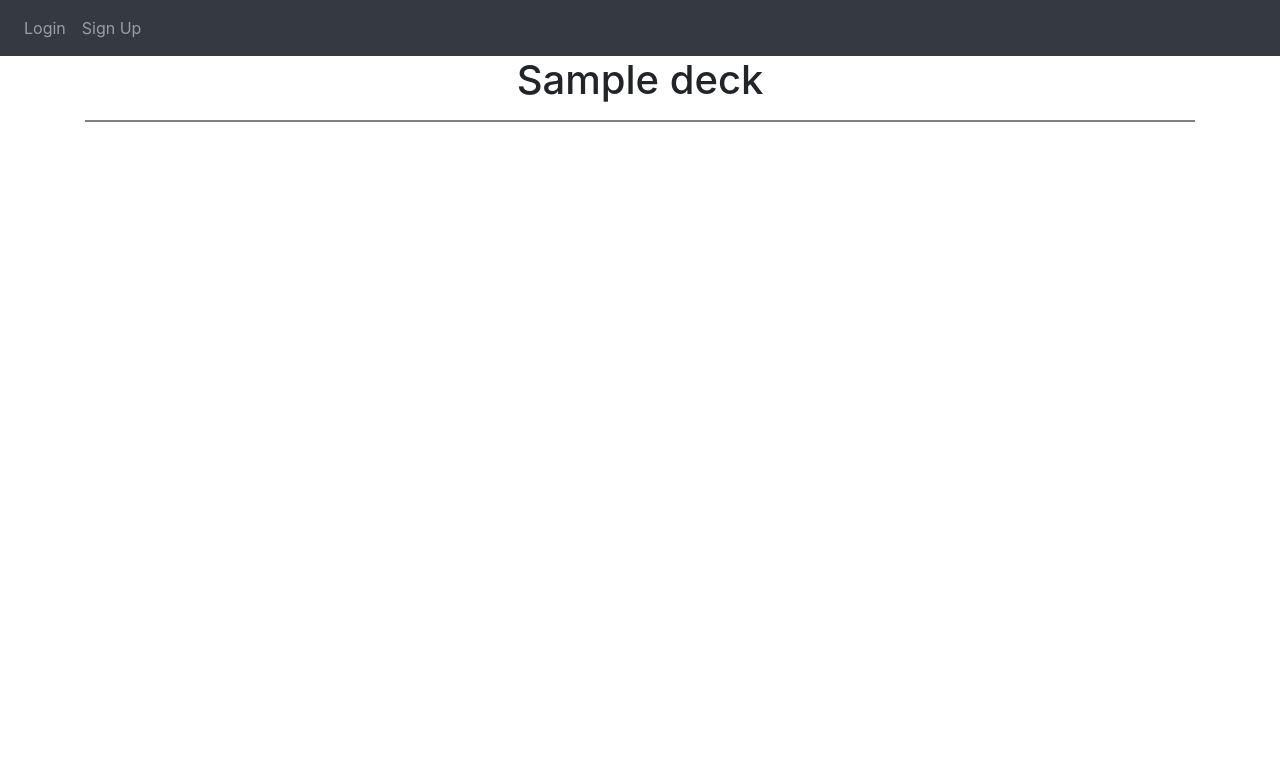
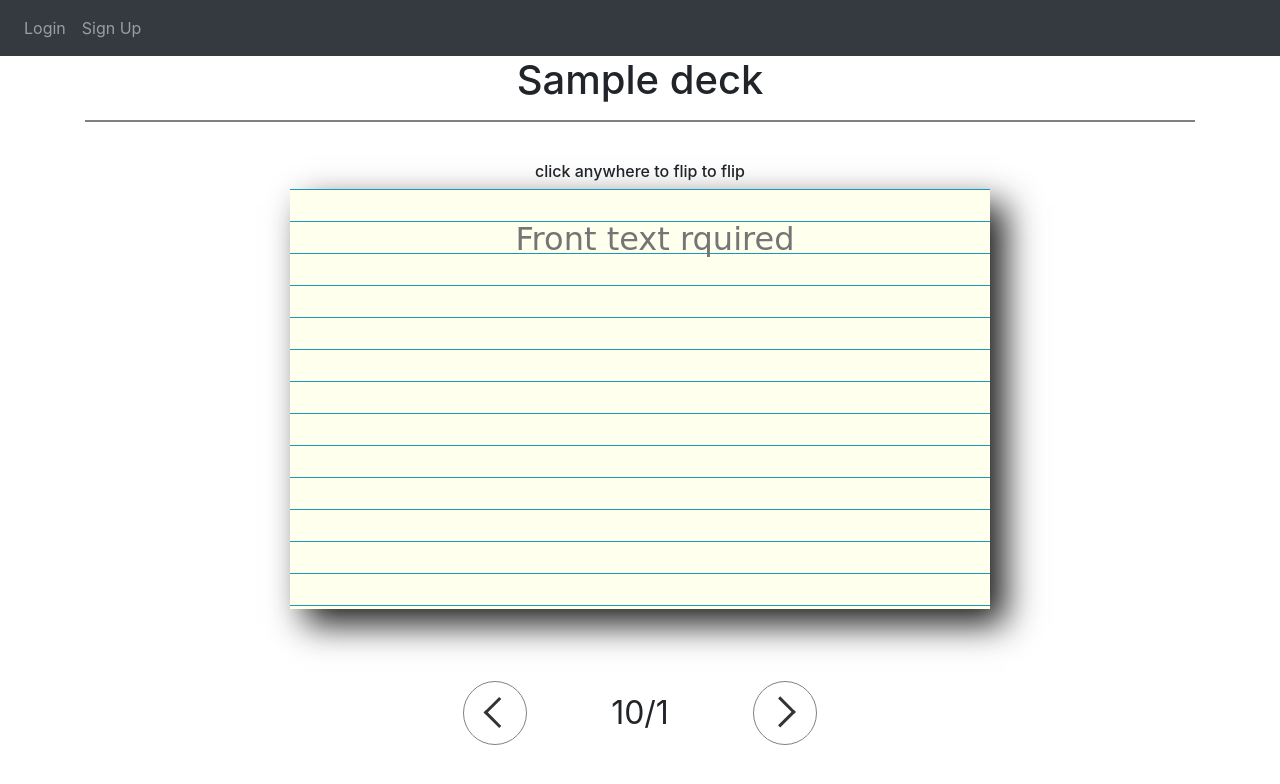
Before and after one commit to Kaje68/website, a Python web app: template templates/study_deck.html in a window 1280 px wide. Shown: the top 784 px of the page. Run offline with Jinja, Linux system fonts and the light colour scheme; the template is opened without the code that fills it: most values are stand-ins (such as "Sample title", 1, 10 or a date in 2020); some libraries are stand-ins or nearby versions.

Commit message:
Update 4
Can now flip through deck

```diff
--- a/static/styles/styles.css
+++ b/static/styles/styles.css
@@ -26,18 +26,19 @@ own by taking this "paper style" and shrinking it with no holes to make it look
 }
 
 .flashcard {
-    width: 500px;
-    height: 300px;
+    width: 700px;
+    height: 420px;
     background-color: #ffffee;
     --lines: #1d97b8;
     background-image: linear-gradient(var(--lines) 0.05em, transparent 0.05em);
     background-size: 100% 2em;
     position: relative;
     /* border: 1px solid gray; */
-    transition: transform 1s;
+    transition: transform .5s;
     transform-style: preserve-3d;
     transform-origin: center center;
     /* why does resize only work on textarea? Would be nice for user to be able to resize*/
+    display: flex;
 }
 
 .flashcard textarea{
@@ -55,6 +56,7 @@ own by taking this "paper style" and shrinking it with no holes to make it look
     margin: 0;
     resize: none;
     outline: none;
+    text-align: center;
     /*backface-visibility: hidden;  /* I guess not needed since tied to .flashcard */
     /* border: 10px solid gray; */
 
@@ -75,7 +77,7 @@ own by taking this "paper style" and shrinking it with no holes to make it look
     text-align: center;
     font-family: cursive;
     font-size: 2rem;
-    box-shadow: 45px 45px 33px rgba(27, 27, 27, 1);
+    box-shadow: 15px 15px 33px rgba(27, 27, 27, 1);
 
   }
 
@@ -94,6 +96,93 @@ own by taking this "paper style" and shrinking it with no holes to make it look
     bottom:.5rem;
     right:.5rem;
   }
+
+  /* .circle {
+    height: 70px;
+    width: 70px;
+     background-color: rgb(18, 165, 214);
+    border-radius: 50%;
+    display: inline-block;
+    box-shadow: 15px 30px 33px rgba(27, 27, 27, 1);
+
+  }
+
+
+  .arrow {
+    border: solid black;
+    border-width: 0 12px 12px 0;
+    display: inline-block;
+    padding: 24px;
+
+  }
+  .a_left {
+    transform: rotate(135deg);
+    -webkit-transform: rotate(135deg);
+    margin-right: 175px;
+
+  }
+
+  .a_right {
+    transform: rotate(-45deg);
+    -webkit-transform: rotate(-45deg);
+    margin-left: 175px;
+
+  } */
+
+/* used for span during study_deck that shows pos/tot for deck  */
+.deck_position{
+
+  font-size: 2rem;
+}
+
+/* stolen from https://codepen.io/pdt/pen/oNXdzEB */
+  .circle_container{
+    display: inline-block;
+    width: 4em;
+    height: 4em;
+    border: 0.1em solid gray;
+    border-radius: 50%;
+    /* margin-left: 3em; */
+
+  }
+
+  .circle_container.c_right {
+    margin-left: 5em;
+  }
+
+  .c_right:after {
+    content: '';
+    display: inline-block;
+    margin-top: 1.2em;
+    margin-left: -0.6em;
+    width: 1.4em;
+    height: 1.4em;
+    border-top: 0.2em solid #333;
+    border-right: 0.2em solid #333;
+    /* -moz-transform: rotate(45deg);
+    -webkit-transform: rotate(45deg);*/
+    transform: rotate(45deg);
+  }
+
+  .circle_container.c_left {
+    margin-right: 5em;
+  }
+
+  .c_left:after {
+    content: '';
+    display: inline-block;
+    margin-top: 1.2em;
+    margin-left: 0.6em;
+    width: 1.4em;
+    height: 1.4em;
+    border-top: 0.2em solid #333;
+    border-right: 0.2em solid #333;
+    /* -moz-transform: rotate(45deg);
+    -webkit-transform: rotate(45deg);*/
+    transform: rotate(-135deg);
+  }
+
+
 
 
 
@@ -273,6 +362,26 @@ button.deckheader_button{
 }
 
 
+
+
+
+
+
+
+
+
+
+
+
+
+
+
+
+
+
+
+
+
  #f_title_textarea{
   grid-area: header;
   width: auto;
--- a/templates/managesingledeck.html
+++ b/templates/managesingledeck.html
@@ -3,6 +3,7 @@
 <div id="deckheader">
     <h1 class="deckheader_title">{{deck.title}} </h1>
     <button class="deckheader_button"  onClick="deleteDeck('{{ deck.title }}')">Delete</button>
+    <button class="deckheader_button"  onclick="location.href='/make_public/{{deck.title}}' ">Make public</button>
 
 </div>
 
--- a/templates/study_deck.html
+++ b/templates/study_deck.html
@@ -8,19 +8,36 @@
 <hr style="height:2px;border-width:0;color:gray;background-color:gray">
 
   <br>
-    {% for flashcard in deck.flashcards  %}
+
+
     <div class="scene" align="center">
+      <h6 >click anywhere to flip to flip</h6>
+        <!-- <p>Right arrow: <i class="arrow right"></i></p> -->
         <div class="flashcard" id="flashcard">
-          <div class="card_face front" >
-            <textarea name="f_front" placeholder="Front text rquired" >{{flashcard.data}}</textarea>
-            <button type="button" class=" btn btn-primary" onclick="flipFlash()">Flip</button>
+          <div class="card_face front" onclick="flipFlash()" >
+            <textarea readonly name="f_front" placeholder="Front text rquired" >{{flashcard.data}}</textarea>
+            <!-- <button type="button" class=" btn btn-primary" onclick="flipFlash()">Flip</button> -->
           </div>
-          <div class="card_face back">
-            <textarea  name="f_back" placeholder="Back text rquired" >{{deck.flashcards[0]}}</textarea>
-            <button  type="button" class="btn btn-primary" onclick="flipFlash()">Flip</button>
+          <div class="card_face back" onclick="flipFlash()">
+            <textarea readonly name="f_back" placeholder="Back text rquired" >{{flashcard.data2}}</textarea>
+            <!-- <button  type="button" class="btn btn-primary" onclick="flipFlash()">Flip</button> -->
           </div>
         </div>
+        <br><br><br>
+        <a href="/study_deck/{{deck.title}}_{{pos - 1}}">
+            <span class="circle_container c_left"></span>
+        </a>
+        <span class="deck_position">{{pos+1}}/{{length}}</span>
+
+        <!-- <button type="button" class="circle btn-primary" onclick="flipFlash()"></button> -->
+        <a href="/study_deck/{{deck.title}}_{{pos + 1}}">
+            <span class="circle_container c_right"></span>
+        </a>
+
+
       </div>
+      <!-- <img src="https://d17usxoyp786nd.cloudfront.net/web_imgs/Next.png" alt="flip"> -->
+
 
         <!-- <div class="deck_grid">
             <textarea class="header" >{{flashcard.title}}</textarea>
@@ -29,7 +46,8 @@
             <textarea class="grid_main_textarea right">{{flashcard.data2}}</textarea>
         </div>
         <br> -->
-    {% endfor %}
+        <!-- {% for flashcard in deck.flashcards  %} -->
+    <!-- {% endfor %} -->
     <!-- <form method="POST">
         <br>
         <h4 align="center">Add New Kwik Flash </h4>
--- a/templates/study_pick_deck.html
+++ b/templates/study_pick_deck.html
@@ -5,7 +5,7 @@
   <br>
     <div class="menu_grid">
       {% for deck in user.decks %}
-        <div class="menu_buttons"  onclick="location.href='/study_deck/{{deck.title}}' ">{{deck.title}}</div>
+        <div class="menu_buttons"  onclick="location.href='/study_deck/{{deck.title}}_0' ">{{deck.title}}</div>
       {% endfor %}
     </div>
   {% endblock %}
```
Also changed, not shown: views.py (+22 -3 lines).
